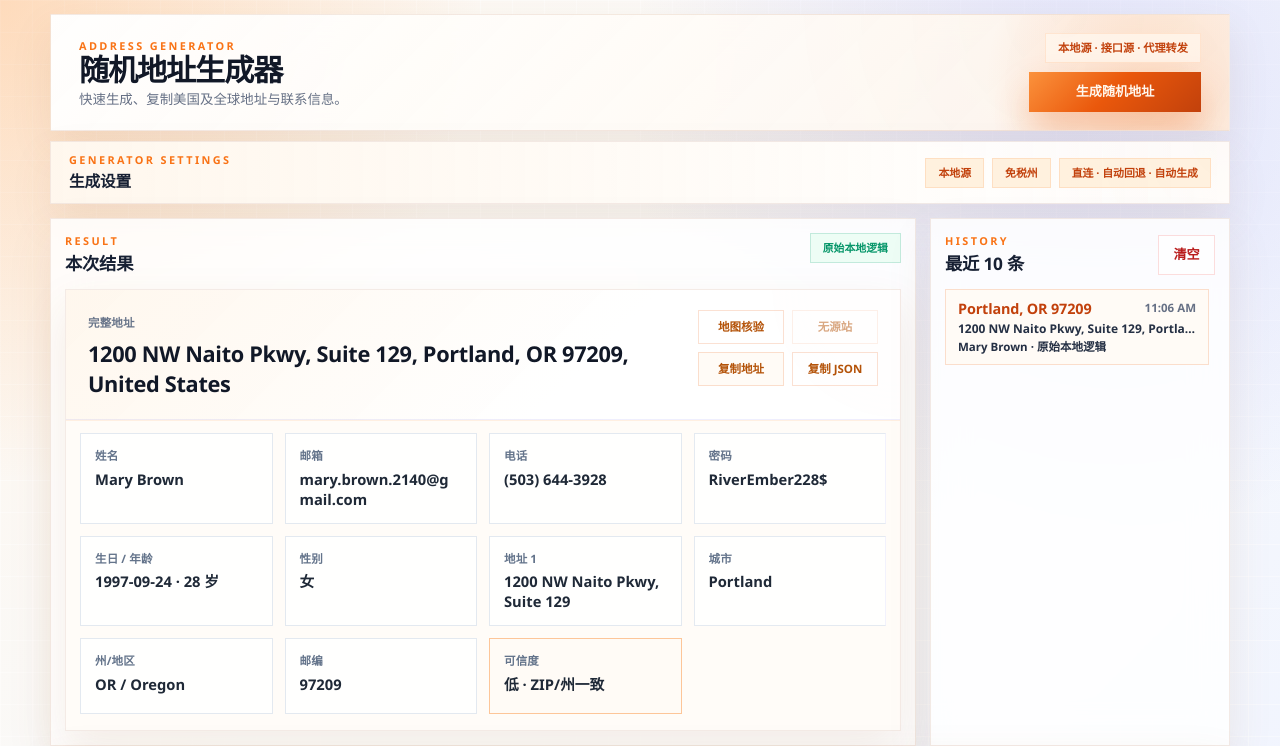
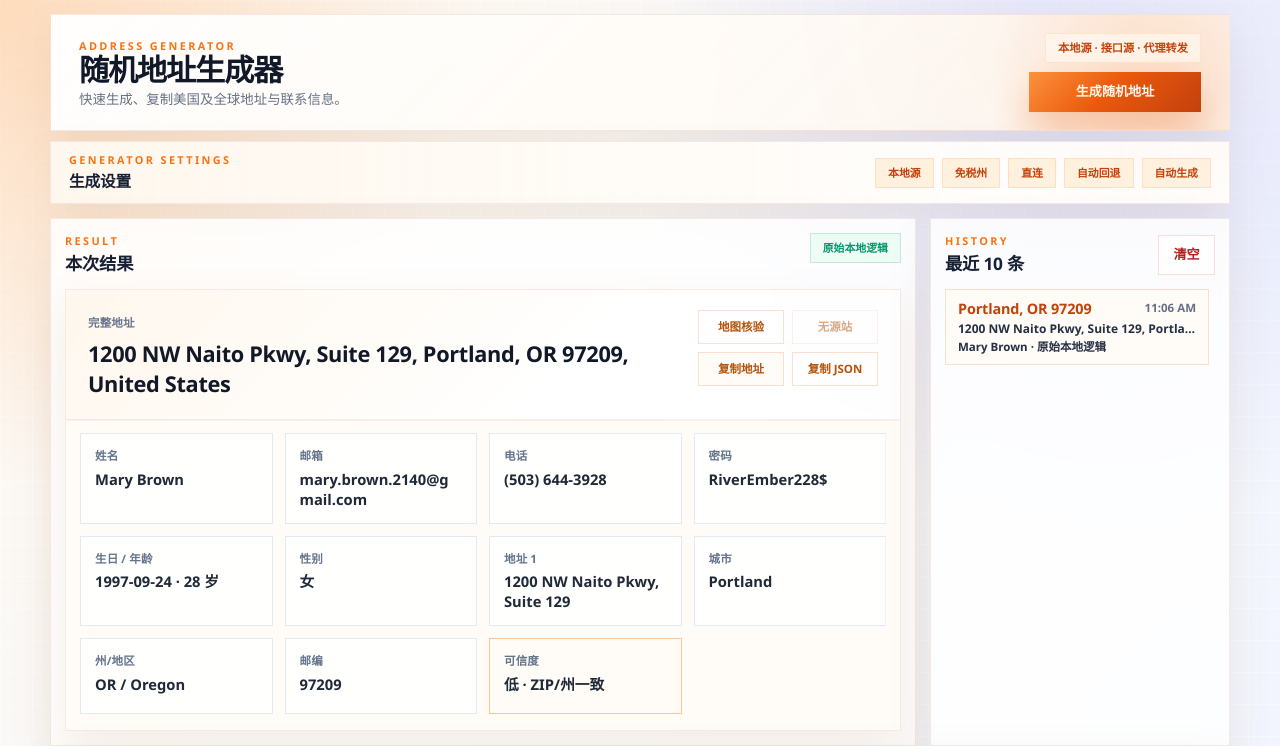
Before and after one commit to ErkundenSie/random-address, a website: page index.html in a window 1280 px wide. Shown: the top 746 px of the page. Drawn offline with Linux system fonts and the light colour scheme; no server answers.

Commit message:
样式优化

```diff
--- a/app.js
+++ b/app.js
@@ -1240,27 +1240,21 @@ function updateSettingsSummary() {
     $("sourceSelect").value,
   );
   $("settingsStateBadge").textContent = getStateModeLabel();
+  $("settingsFallbackBadge").textContent = $("fallbackCheck").checked
+    ? "自动回退"
+    : "不回退";
+  $("settingsAutoBadge").textContent = $("autoGenerateCheck").checked
+    ? "自动生成"
+    : "手动生成";
 
   const proxyType = $("proxyTypeSelect").value;
   if (proxyType === "direct") {
-    $("settingsProxyBadge").textContent = [
-      "直连",
-      $("fallbackCheck").checked ? "自动回退" : "",
-      $("autoGenerateCheck").checked ? "自动生成" : "手动生成",
-    ]
-      .filter(Boolean)
-      .join(" · ");
+    $("settingsProxyBadge").textContent = "直连";
     return;
   }
 
-  const modeLabel = proxyType === "http" ? "HTTP 代理" : "SOCKS5 代理";
-  $("settingsProxyBadge").textContent = [
-    modeLabel,
-    $("fallbackCheck").checked ? "自动回退" : "",
-    $("autoGenerateCheck").checked ? "自动生成" : "手动生成",
-  ]
-    .filter(Boolean)
-    .join(" · ");
+  $("settingsProxyBadge").textContent =
+    proxyType === "http" ? "HTTP 代理" : "SOCKS5 代理";
 }
 
 function getStateNameByCode(stateCode) {
--- a/index.html
+++ b/index.html
@@ -44,6 +44,8 @@
               <span id="settingsSourceBadge" class="settings-mini-badge"></span>
               <span id="settingsStateBadge" class="settings-mini-badge"></span>
               <span id="settingsProxyBadge" class="settings-mini-badge"></span>
+              <span id="settingsFallbackBadge" class="settings-mini-badge"></span>
+              <span id="settingsAutoBadge" class="settings-mini-badge"></span>
             </div>
           </summary>
 
```
